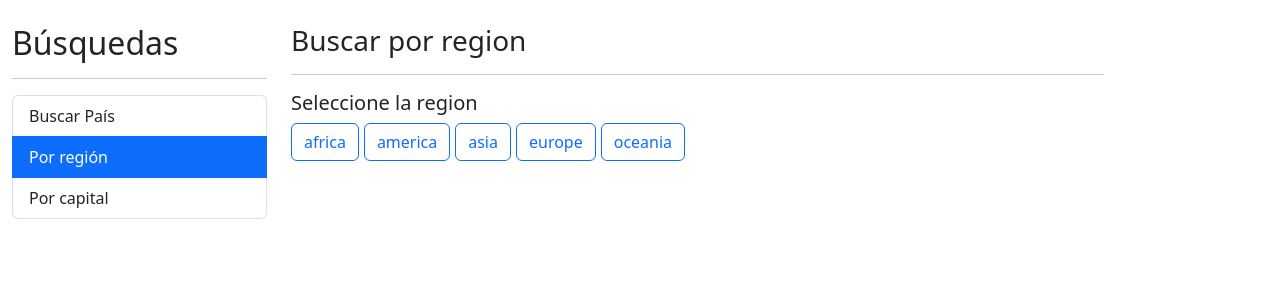
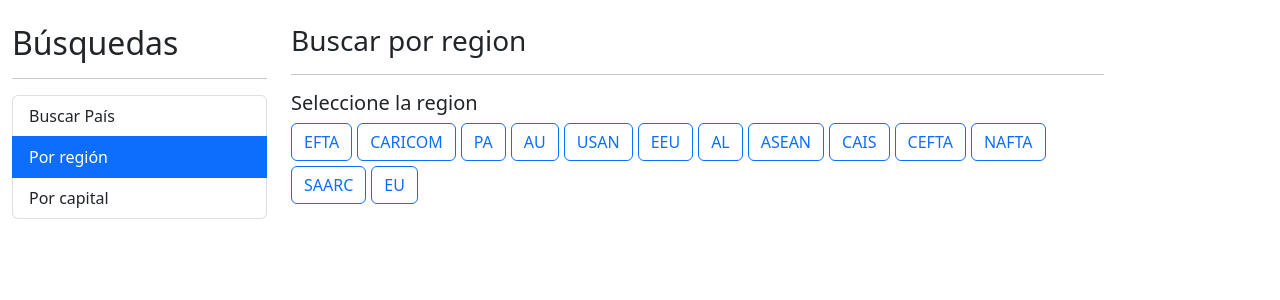
Before and after one commit to fio-azahuanche/Angular-PaisApp, an Angular app: page /region in a window 1280 px wide. Shown: the top 300 px of the page. Built offline with nearby package versions, Linux system fonts and the light colour scheme.

Commit message:
mostrar paises por region

```diff
--- a/src/app/pais/components/pais-tabla/pais-tabla.component.html
+++ b/src/app/pais/components/pais-tabla/pais-tabla.component.html
@@ -14,7 +14,7 @@
       <td>
         <img class="small-flag" src="{{pais.flags.png}}" alt="">
       </td>
-      <td>{{pais.capital[0]}}, {{pais.name.common}}</td>
+      <td>{{ pais.capital || pais.capital[0] }}, {{pais.name.common || pais.name}}</td>
       <td>{{pais.population | number }}</td>
       <td>
         <a [routerLink]="['/pais', pais.altSpellings[0]]" routerLinkActive="router-link-active">Ver...</a>
--- a/src/app/pais/pages/por-region/por-region.component.html
+++ b/src/app/pais/pages/por-region/por-region.component.html
@@ -1,4 +1,4 @@
-<h3>Buscar por region <small>{{regionActiva | titlecase}}</small></h3>
+<h3>Buscar por region <small>{{regionActiva | uppercase}}</small></h3>
 <hr>
 
 <h5>Seleccione la region</h5>
@@ -9,9 +9,15 @@
 
 <div class="row">
   <div class="col">
-    <button [class]="getClaseCSS(region)" *ngFor="let region of regiones" (click)="activarRegion(region)">
-      {{ region }}
+    <button [class]="getClaseCSS(region)" *ngFor="let region of regiones" (click)="activarRegion(region)" (click)="buscar(region)">
+      {{ region | uppercase }}
     </button>
   </div>
 
 </div>
+
+<div *ngIf="paises.length > 0" class="row">
+  <div class="col">
+    <app-pais-tabla [paises]="paises"></app-pais-tabla>
+  </div>
+</div>
--- a/src/app/pais/pages/por-region/por-region.component.ts
+++ b/src/app/pais/pages/por-region/por-region.component.ts
@@ -1,4 +1,6 @@
 import { Component } from '@angular/core';
+import { Country } from '../../interfaces/pais.interface';
+import { PaisService } from '../../services/pais.service';
 
 @Component({
   selector: 'app-por-region',
@@ -6,14 +8,16 @@
   styles: [`
   button{
     margin-right: 5px;
+    margin-bottom:5px;
   }`
   ]
 })
 export class PorRegionComponent {
-  regiones: string[] = ['africa', 'america', 'asia', 'europe', 'oceania'];
+  regiones: string[] = ['EFTA','CARICOM','PA','AU','USAN','EEU','AL','ASEAN','CAIS','CEFTA','NAFTA','SAARC','EU'];
   regionActiva: string = '';
+  paises: Country[] =[];
 
-  constructor() { }
+  constructor( private paisService: PaisService) { }
 
   getClaseCSS( region: string ): string {
     return (region === this.regionActiva) ? 'btn btn-primary' : 'btn btn-outline-primary';
@@ -23,4 +27,14 @@
       this.regionActiva =region;
   }
 
+  buscar(termino:string){
+
+    this.paisService.buscarRegion( termino ).subscribe( (paises) => {
+      console.log(paises);
+
+        this.paises = paises;
+      })
+
+  }
+
 }
--- a/src/app/pais/services/pais.service.ts
+++ b/src/app/pais/services/pais.service.ts
@@ -7,7 +7,8 @@
   providedIn: 'root'
 })
 export class PaisService {
-  private apiURL: string = 'https://restcountries.com/v3.1'
+  private apiURL: string = 'https://restcountries.com/v3.1';
+  private regionURL: string = 'https://restcountries.com/v2';
   constructor( private http: HttpClient) { }
 
   buscarPais( termino: string ): Observable<Country[]>{
@@ -24,4 +25,9 @@
     const url = `${this.apiURL}/alpha/${id}`;
     return this.http.get<Country[]>( url );
   }
+
+  buscarRegion( region: string ): Observable<Country[]>{
+    const url = `${this.regionURL}/regionalbloc/${region}`;
+    return this.http.get<Country[]>( url );
+  }
 }
```
